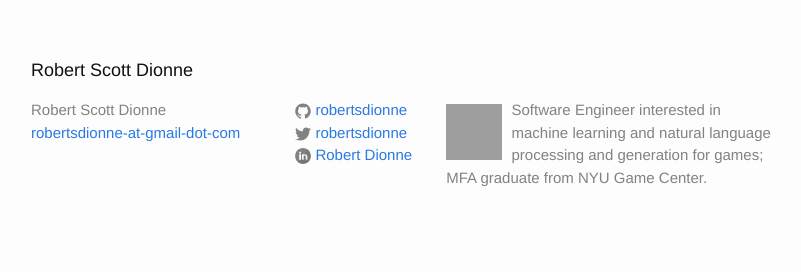
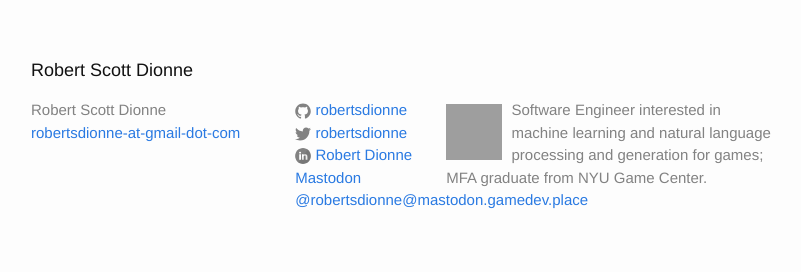
Before and after one commit to robertsdionne/robertsdionne.github.io, a Jekyll site: the page built from index.html, in a window 1280 px wide, cut to the strip 687-959 px from the top of the page. Shown: the whole strip, without its empty margins (239-1040 px from the left). Built offline with Jekyll 4.4.1, drawn with Linux system fonts in a browser that asks for light colours; the list of posts is cut into pages by our own code; before the commit the page ends 936 px from its top, so only the background shows below that; grey boxes are pictures that could not be loaded.

Commit message:
Update footer.html

```diff
--- a/_includes/footer.html
+++ b/_includes/footer.html
@@ -61,6 +61,10 @@
             </a>
           </li>
           {% endif %}
+
+          <li>
+            <a rel="me" href="https://mastodon.gamedev.place/@robertsdionne">Mastodon <span class="username">@robertsdionne@mastodon.gamedev.place</span></a>
+          </li>
         </ul>
       </div>
 
```
